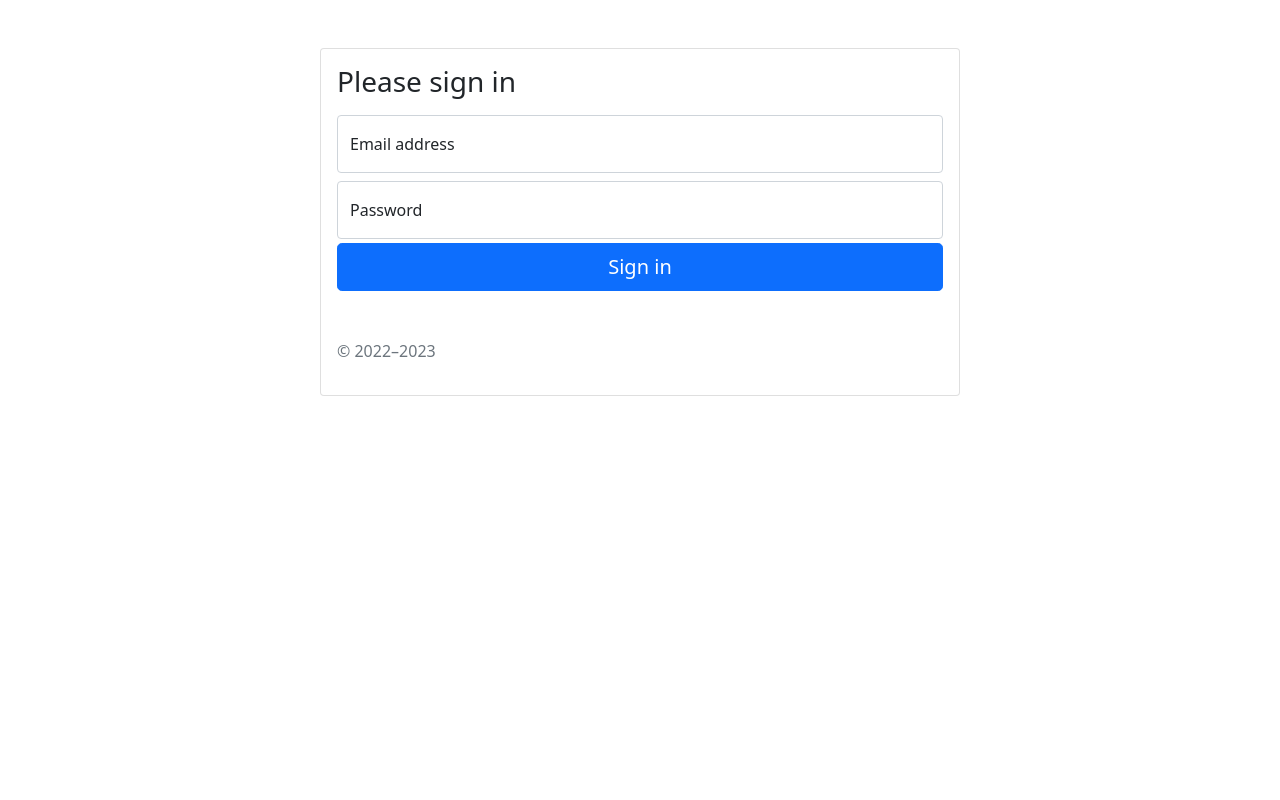
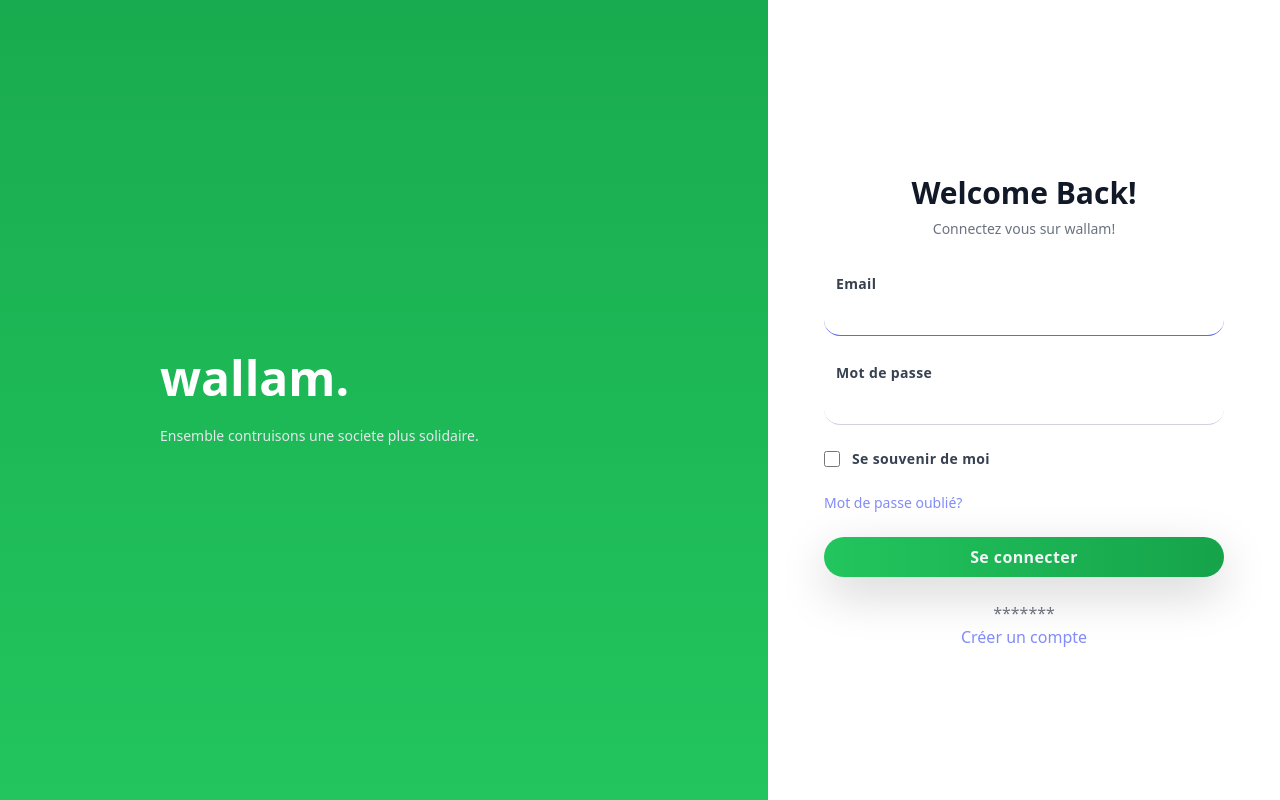
Before and after one commit to yapsee/wallam-angular, an Angular app: page /login in a window 1280 px wide. Built offline with nearby package versions, Linux system fonts and the light colour scheme.

Commit message:
add taiwind config and change login html

```diff
--- a/src/app/public/login/login.component.html
+++ b/src/app/public/login/login.component.html
@@ -1,35 +1,189 @@
-<div class="card w-50 mt-5" style="margin-left: 25%">
-  <div class="card-body">
-    <main class="form-signin" (submit)="submit()">
-      <form [formGroup]="loginForm">
-        <h1 class="h3 mb-3 fw-normal">Please sign in</h1>
+<style>
+  /* Remove custom style */
+  .circles {
+    position: absolute;
+    top: 0;
+    left: 0;
+    width: 100%;
+    height: 100%;
+    overflow: hidden;
+  }
 
-        <div class="form-floating my-2">
-          <input
-            type="email"
-            class="form-control"
-            id="floatingInput"
-            placeholder="name@example.com"
-            formControlName="email"
-          />
-          <label for="floatingInput">Email address</label>
+  .circles li {
+    position: absolute;
+    display: block;
+    list-style: none;
+    width: 20px;
+    height: 20px;
+    background: rgba(255, 255, 255, 0.2);
+    animation: animate 25s linear infinite;
+    bottom: -150px;
+  }
+
+  .circles li:nth-child(1) {
+    left: 25%;
+    width: 80px;
+    height: 80px;
+    animation-delay: 0s;
+  }
+
+  .circles li:nth-child(2) {
+    left: 10%;
+    width: 20px;
+    height: 20px;
+    animation-delay: 2s;
+    animation-duration: 12s;
+  }
+
+  .circles li:nth-child(3) {
+    left: 70%;
+    width: 20px;
+    height: 20px;
+    animation-delay: 4s;
+  }
+
+  .circles li:nth-child(4) {
+    left: 40%;
+    width: 60px;
+    height: 60px;
+    animation-delay: 0s;
+    animation-duration: 18s;
+  }
+
+  .circles li:nth-child(5) {
+    left: 65%;
+    width: 20px;
+    height: 20px;
+    animation-delay: 0s;
+  }
+
+  .circles li:nth-child(6) {
+    left: 75%;
+    width: 110px;
+    height: 110px;
+    animation-delay: 3s;
+  }
+
+  .circles li:nth-child(7) {
+    left: 35%;
+    width: 150px;
+    height: 150px;
+    animation-delay: 7s;
+  }
+
+  .circles li:nth-child(8) {
+    left: 50%;
+    width: 25px;
+    height: 25px;
+    animation-delay: 15s;
+    animation-duration: 45s;
+  }
+
+  .circles li:nth-child(9) {
+    left: 20%;
+    width: 15px;
+    height: 15px;
+    animation-delay: 2s;
+    animation-duration: 35s;
+  }
+
+  .circles li:nth-child(10) {
+    left: 85%;
+    width: 150px;
+    height: 150px;
+    animation-delay: 0s;
+    animation-duration: 11s;
+  }
+
+  @keyframes animate {
+    0% {
+      transform: translateY(0) rotate(0deg);
+      opacity: 1;
+      border-radius: 0;
+    }
+
+    100% {
+      transform: translateY(-1000px) rotate(720deg);
+      opacity: 0;
+      border-radius: 50%;
+    }
+  }
+</style>
+
+<div class="relative min-h-screen flex">
+  <div class="flex flex-col sm:flex-row items-center md:items-start sm:justify-center md:justify-start flex-auto min-w-0 bg-white">
+    <div class="sm:w-1/2 xl:w-3/5 h-full hidden md:flex flex-auto items-center justify-center p-10 overflow-hidden bg-green-500 text-white bg-no-repeat bg-cover relative"
+      style="background-image: url();">
+      <div class="absolute bg-gradient-to-b from-green-600 to-green-500 opacity-75 inset-0 z-0"></div>
+      <div class="w-full max-w-md z-10">
+        <div class="sm:text-4xl xl:text-5xl font-bold leading-tight mb-6">wallam.</div>
+        <div class="sm:text-sm xl:text-md text-gray-200 font-normal"> Ensemble contruisons une societe plus solidaire.
         </div>
-        <div class="form-floating my-1">
-          <input
-            type="password"
-            class="form-control"
-            id="floatingPassword"
-            placeholder="Password"
-            formControlName="password"
-          />
-          <label for="floatingPassword">Password</label>
+      </div>
+      <!-- Remove custom style -->
+      <ul class="circles">
+        <li></li>
+        <li></li>
+        <li></li>
+        <li></li>
+        <li></li>
+        <li></li>
+        <li></li>
+        <li></li>
+        <li></li>
+        <li></li>
+      </ul>
+    </div>
+    <div class="md:flex md:items-center md:justify-center w-full sm:w-auto md:h-full w-2/5 xl:w-2/5 p-8 md:p-10 lg:p-14 sm:rounded-lg md:rounded-none bg-white">
+      <div class="max-w-md w-full space-y-8">
+        <div class="text-center">
+          <h2 class="mt-6 text-3xl font-bold text-gray-900">
+            Welcome Back!
+          </h2>
+          <p class="mt-2 text-sm text-gray-500">Connectez vous sur wallam!</p>
         </div>
+        <main class="form-signin" (submit)="submit()">
 
-        <button class="w-100 btn btn-lg btn-primary" type="submit">
-          Sign in
-        </button>
-        <p class="mt-5 mb-3 text-muted">&copy; 2022–2023</p>
-      </form>
-    </main>
+        <form [formGroup]="loginForm" class="mt-8 space-y-6">
+
+          <div class="relative">
+            <label for="email" class="ml-3 text-sm font-bold text-gray-700 tracking-wide">Email</label>
+            <input type="email" name="email"  formControlName="email" autofocus required
+              class="w-full text-base px-4 py-2 border-b border-gray-300 focus:outline-none rounded-2xl focus:border-indigo-500" />
+          </div>
+          <div class="mt-8 content-center">
+            <label for="password" class="ml-3 text-sm font-bold text-gray-700 tracking-wide">Mot de passe</label>
+            <input type="password" name="password"  formControlName="password" autocomplete="current-password" required
+              class="w-full content-center text-base px-4 py-2 border-b rounded-2xl border-gray-300 focus:outline-none focus:border-indigo-500" />
+          </div>
+          <div class="flex items-center justify-between">
+            <div class="flex items-center">
+              <input type="checkbox" name="rememberMe"
+                class="h-4 w-4 bg-green-500 focus:ring-blue-400 border-gray-300 rounded" />
+              <label for="rememberMe"
+                class="ml-3 text-sm font-bold text-gray-700 tracking-wide">Se souvenir de moi</label>
+            </div>
+          </div>
+          <div class="text-sm">
+            <a href="" class="text-indigo-400 hover:text-blue-500">Mot de passe oublié?</a>
+          </div>
+          <div>
+            <button type="submit"
+              class="text-semibold w-full p-2 flex justify-center bg-gradient-to-r from-green-500 to-green-600  hover:bg-gradient-to-l hover:from-green-500 hover:to-green-600 text-gray-100 p-2 rounded-full tracking-wide font-semibold
+              2 rounded-full tracking-wide font-semibold  shadow-lg cursor-pointer transition ease-in duration-500">
+              Se connecter
+            </button>
+          </div>
+          <p class="flex flex-col items-center justify-center mt-10 text-center text-md text-gray-500">
+            <span >*******</span>
+            <a href="register"
+              class="text-indigo-400 hover:text-blue-500 no-underline hover:underline cursor-pointer transition ease-in duration-300">
+              Créer un compte
+            </a>
+          </p>
+        </form>
+      </main>
+      </div>
+    </div>
   </div>
 </div>
--- a/src/styles.scss
+++ b/src/styles.scss
@@ -1 +1,3 @@
-/* You can add global styles to this file, and also import other style files */
+@tailwind base;
+@tailwind components;
+@tailwind utilities;/* You can add global styles to this file, and also import other style files */
--- /dev/null
+++ b/tailwind.config.js
@@ -0,0 +1,10 @@
+/** @type {import('tailwindcss').Config} */
+module.exports = {
+  content: [
+    "./src/**/*.{html,ts}",
+  ],
+  theme: {
+    extend: {},
+  },
+  plugins: [],
+}
```
